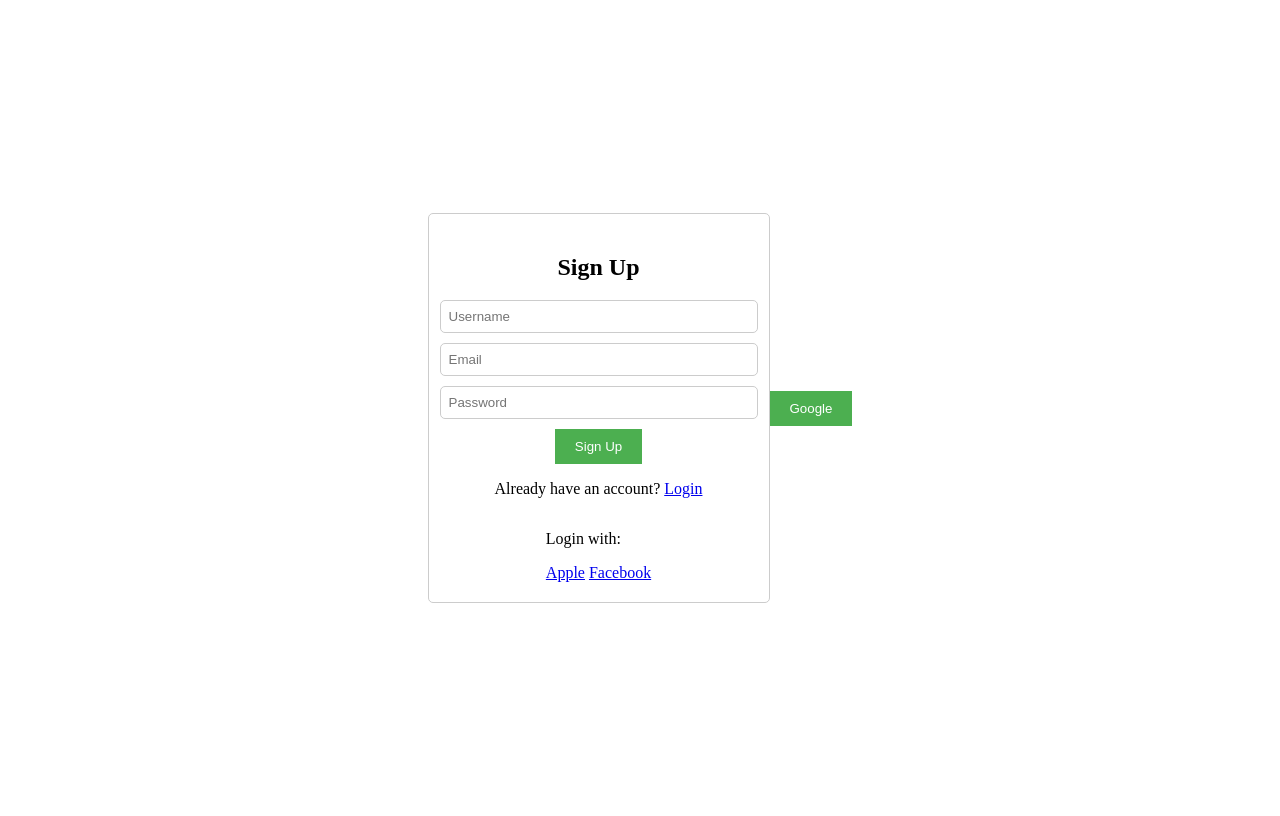
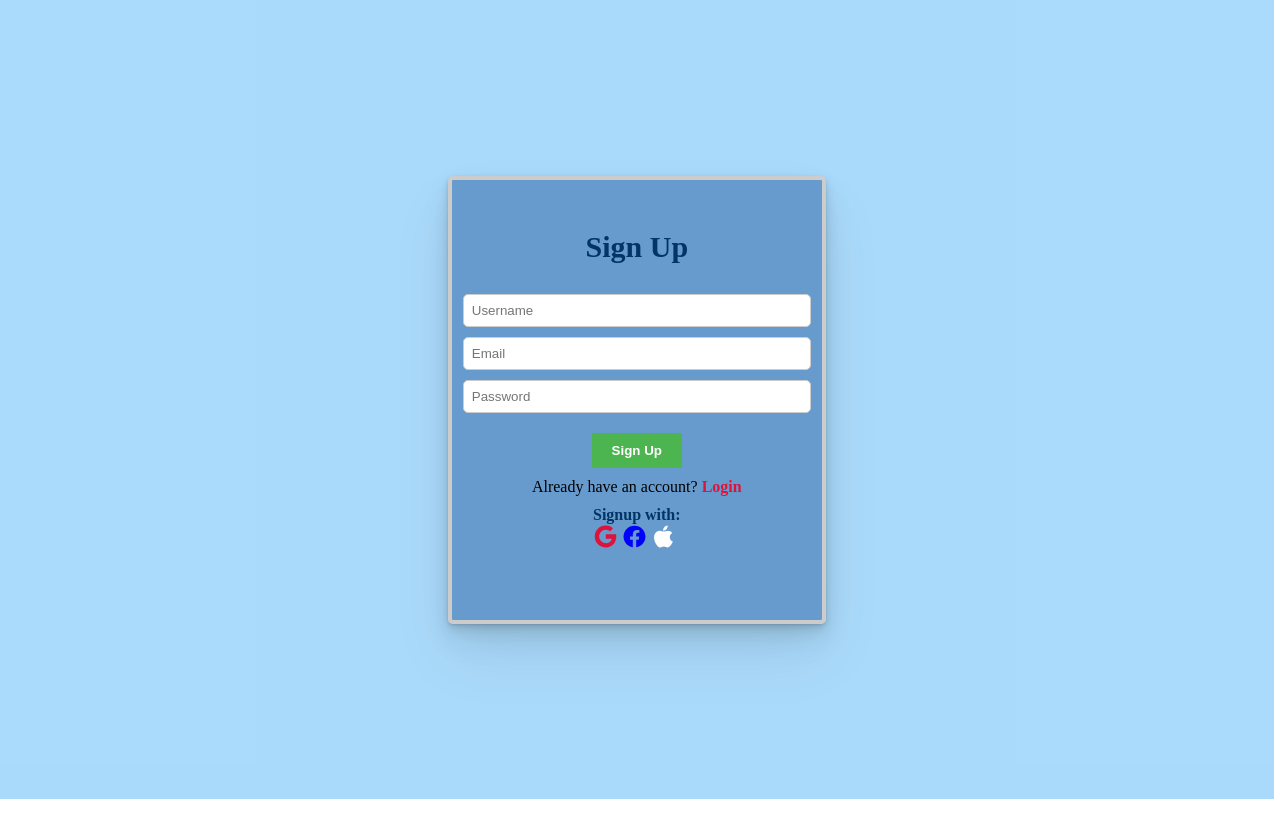
Before and after one commit to Shubham10320/Travel-website, a plain HTML site: page html/signup.html in a window 1280 px wide. Drawn offline with nearby package versions, Linux system fonts and the light colour scheme.

Commit message:
login sigup css part done

```diff
--- a/html/signup.html
+++ b/html/signup.html
@@ -4,21 +4,29 @@
   <title>Sign Up Page</title>
   <style>
 
+*{
+  margin: 0;
+  padding: 0;
+}
 body {
+  width: 99.5%;
+  height: 98vh;
   background-image: url("../images/background\ image.jpg");
   background-repeat: no-repeat;
   background-size: cover;
+}
 
-}
-    .container {
+.container {
   display: flex;
   justify-content: center;
   align-items: center;
-  height: 100vh;
-  background-color: rgba(255, 255, 255, 0.8);
+  height: 99.9vh;
+  width: 100%;
+  background-color: rgba(129, 200, 250, 0.674);
+
 }
 
-.form {
+/* .form {
   display: flex;
   flex-direction: column;
   align-items: center;
@@ -26,8 +34,26 @@ body {
   padding: 20px;
   border: 1px solid #ccc;
   border-radius: 5px;
+} */
+.form {
+  display: flex;
+  flex-direction: column;
+  align-items: center;
+  width: 330px;
+  padding: 20px;
+  border: 4px solid #ccc;
+  border-radius: 5px;
+  height: 50vh;
+  background-color: rgba(77, 128, 186, 0.703);
+  box-shadow: rgba(0, 0, 0, 0.07) 0px 1px 2px, rgba(0, 0, 0, 0.07) 0px 2px 4px, rgba(0, 0, 0, 0.07) 0px 4px 8px, rgba(0, 0, 0, 0.07) 0px 8px 16px, rgba(0, 0, 0, 0.07) 0px 16px 32px, rgba(0, 0, 0, 0.07) 0px 32px 64px;
+  /* box-shadow: rgba(0, 0, 0, 0.19) 0px 10px 20px, rgba(0, 0, 0, 0.23) 0px 6px 6px; */
 }
-
+.form h2{
+  margin-top: 30px;
+  margin-bottom:30px;
+  color: rgb(2, 52, 101);
+  font-size: 30px;
+}
 input[type="text"],
 input[type="email"],
 input[type="password"] {
@@ -37,18 +63,55 @@ input[type="password"] {
   border: 1px solid #ccc;
   border-radius: 5px;
 }
+input{
+    outline: none;
+}
 
-button {
+/* button {
   padding: 10px 20px;
   background-color: #4CAF50;
   color: white;
   border: none;
   cursor: pointer;
+} */
+button {
+  padding: 10px 20px;
+  background-color: #4db550;
+  color: white;
+  border: none;
+  cursor: pointer;
+  margin-top: 10px;
+  font-weight: bold;
+  margin-bottom: 10px;
 }
-
 button:hover {
   background-color: #45a049;
 }
+.form>p{
+  margin-bottom: 10px;
+}
+.form>p a{
+   color: crimson;
+   text-decoration: none;
+   font-weight: bold;
+}
+.social-login p{
+  font-weight: bold;
+  color: rgb(2, 52, 101);
+}
+
+.social-login a{
+  font-size: 25px;
+}
+.social-login #googleicon{
+ color: crimson;
+}
+.social-login #appleicon{
+  color: white;
+ }
+ .social-login #facebookicon{
+  color: blue;
+ }
 
   </style>
 </head>
@@ -58,19 +121,21 @@ button:hover {
       <h2>Sign Up</h2>
       <input type="text" placeholder="Username" id="signupUsername" required>
       <input type="email" placeholder="Email" id="signupEmail" required>
-      <input type="password" placeholder="Password" id="signupPassword" required>
+      <input type="password" maxlength="8" placeholder="Password" id="signupPassword" required>
       <button type="submit" id="signin">Sign Up</button>
       <p>Already have an account? <a href="login.html">Login</a></p>
 
       <div class="social-login">
-        <p>Login with:</p>
-
-        <a href="#"><i class="fab fa-apple"></i> Apple</a>
-        <a href="#"><i class="fab fa-facebook"></i> Facebook</a>
+        <p>Signup with:</p>
+        <a href="#" id="googleicon"><ion-icon name="logo-google"></ion-icon></a>
+            <a href="#" id="facebookicon"><ion-icon name="logo-facebook"></ion-icon></a>
+            <a href="#" id="appleicon"><ion-icon name="logo-apple"></ion-icon></a>
       </div>
     </form>
-    <button id="google">Google</button>
   </div>
   <script src="../scripts/signup.js" type="module"></script>
 </body>
 </html>
+
+<script type="module" src="https://unpkg.com/ionicons@7.1.0/dist/ionicons/ionicons.esm.js"></script>
+    <script nomodule src="https://unpkg.com/ionicons@7.1.0/dist/ionicons/ionicons.js"></script>
--- a/styles/login.css
+++ b/styles/login.css
@@ -16,7 +16,7 @@ body {
   align-items: center;
   height: 99.9vh;
   width: 100%;
-  background-color: rgba(122, 198, 253, 0.674);
+  background-color: rgba(129, 200, 250, 0.674);
 
 }
 
@@ -26,12 +26,18 @@ body {
   align-items: center;
   width: 300px;
   padding: 20px;
-  border: 2px solid #ccc;
+  border: 4px solid #ccc;
   border-radius: 5px;
   height: 50vh;
-  background-color: rgba(98, 163, 239, 0.605);
-  box-shadow: rgba(0, 0, 0, 0.24) 0px 3px 8px;
+  background-color: rgba(77, 128, 186, 0.703);
+  box-shadow: rgba(0, 0, 0, 0.07) 0px 1px 2px, rgba(0, 0, 0, 0.07) 0px 2px 4px, rgba(0, 0, 0, 0.07) 0px 4px 8px, rgba(0, 0, 0, 0.07) 0px 8px 16px, rgba(0, 0, 0, 0.07) 0px 16px 32px, rgba(0, 0, 0, 0.07) 0px 32px 64px;
   /* box-shadow: rgba(0, 0, 0, 0.19) 0px 10px 20px, rgba(0, 0, 0, 0.23) 0px 6px 6px; */
+}
+.form h2{
+  margin-top: 30px;
+  margin-bottom:40px;
+  color: rgb(2, 52, 101);
+  font-size: 30px;
 }
 
 input[type="text"],
@@ -43,15 +49,48 @@ input[type="password"] {
   border: 1px solid #ccc;
   border-radius: 5px;
 }
-
+input{
+    outline: none;
+}
 button {
   padding: 10px 20px;
   background-color: #4CAF50;
   color: white;
   border: none;
   cursor: pointer;
+  margin-top: 10px;
+  font-weight: bold;
+  margin-bottom: 10px;
 }
-
+.form>p{
+  font-weight: bold;
+  color: rgb(2, 52, 101);
+}
+.form>p a{
+   color: crimson;
+   text-decoration: none;
+   font-weight: bold;
+}
 button:hover {
   background-color: #45a049;
 }
+.form>p{
+  margin-bottom: 10px;
+}
+.social-login p{
+  font-weight: bold;
+  color: rgb(2, 52, 101);
+}
+
+.social-login a{
+  font-size: 25px;
+}
+.social-login #googleicon{
+ color: crimson;
+}
+.social-login #appleicon{
+  color: white;
+ }
+ .social-login #facebookicon{
+  color: blue;
+ }
```
Also changed, not shown: components/navbar.js (+6 -8 lines), html/login.html (+2 -2 lines).
